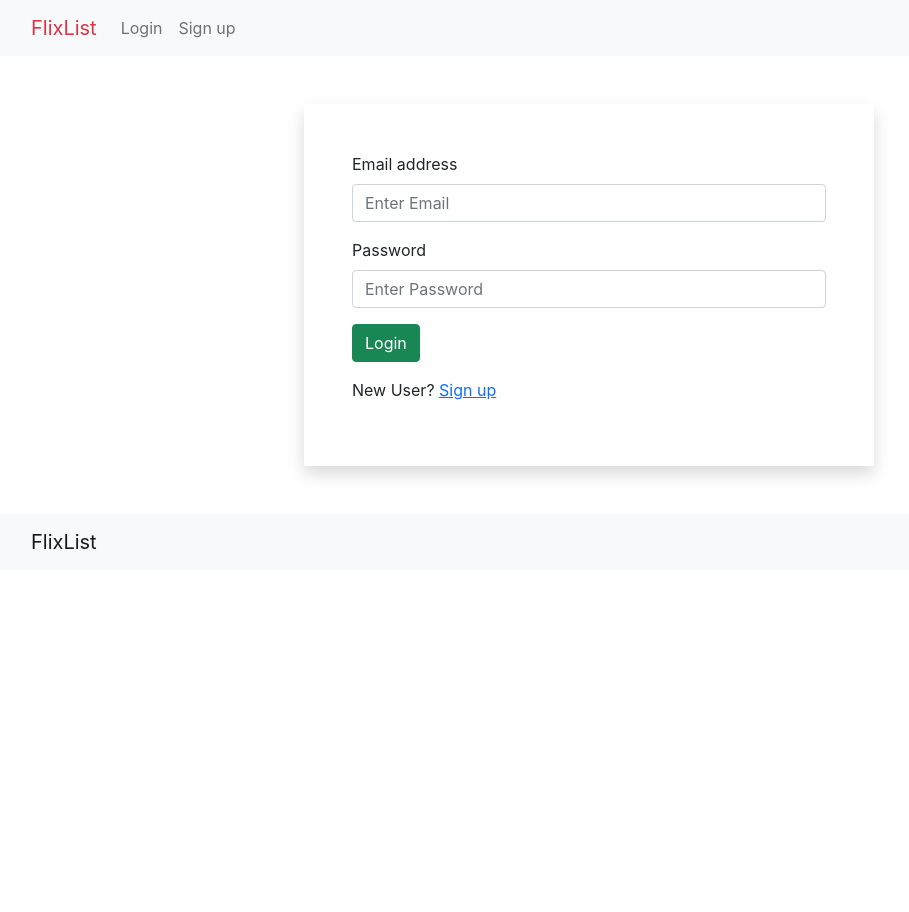
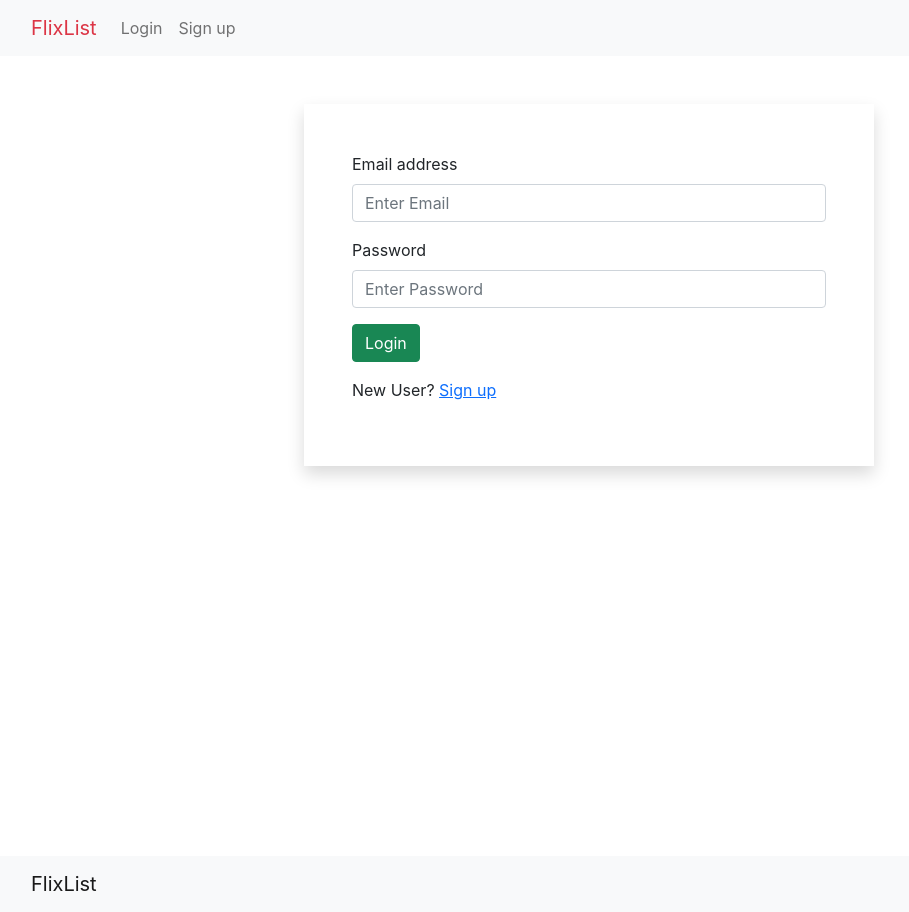
Before and after one commit to Alihussain-khan/flixlistclient, a React (Create React App) app: page /login in a window 1280 px wide. Shown: the whole page, without its empty margins (51-960 px from the left). Before the commit the page ends 800 px from the top, so only its background shows below. Built offline with nearby package versions, Linux system fonts and the light colour scheme.

Commit message:
footer changed

```diff
--- a/src/components/Footer.js
+++ b/src/components/Footer.js
@@ -2,7 +2,7 @@ import React from 'react'
 import { Link } from 'react-router-dom'
 const Footer = () => {
   return (
-    <><nav className="navbar navbar-expand-lg navbar-light bg-light footer text-center">
+    <><nav className="navbar navbar-expand-lg navbar-light bg-light  text-center myfooter">
   <div className="container container-fluid text-center">
     <Link className="navbar-brand text-center" to="/">FlixList</Link>
 
--- a/src/components/Layout.js
+++ b/src/components/Layout.js
@@ -7,7 +7,11 @@ const Layout = (props) => {
 
         <Header/>
         <main className='' style={{}}>
+          <div className='mypage-container'>
+            <div className='my-wrap'>
                   {props.children}
+            </div>
+          </div>
         </main>
 
 
--- a/src/index.css
+++ b/src/index.css
@@ -40,3 +40,20 @@ code {
   margin-bottom: 30px;
   border-radius: 20px;
 }
+
+
+.mypage-container {
+  position: relative;
+  min-height: 100vh;
+}
+
+.my-wrap {
+  padding-bottom: 2.5rem;    /* Footer height */
+}
+
+.myfooter {
+
+  bottom: 0;
+  width: 100%;
+            /* Footer height */
+}
```
